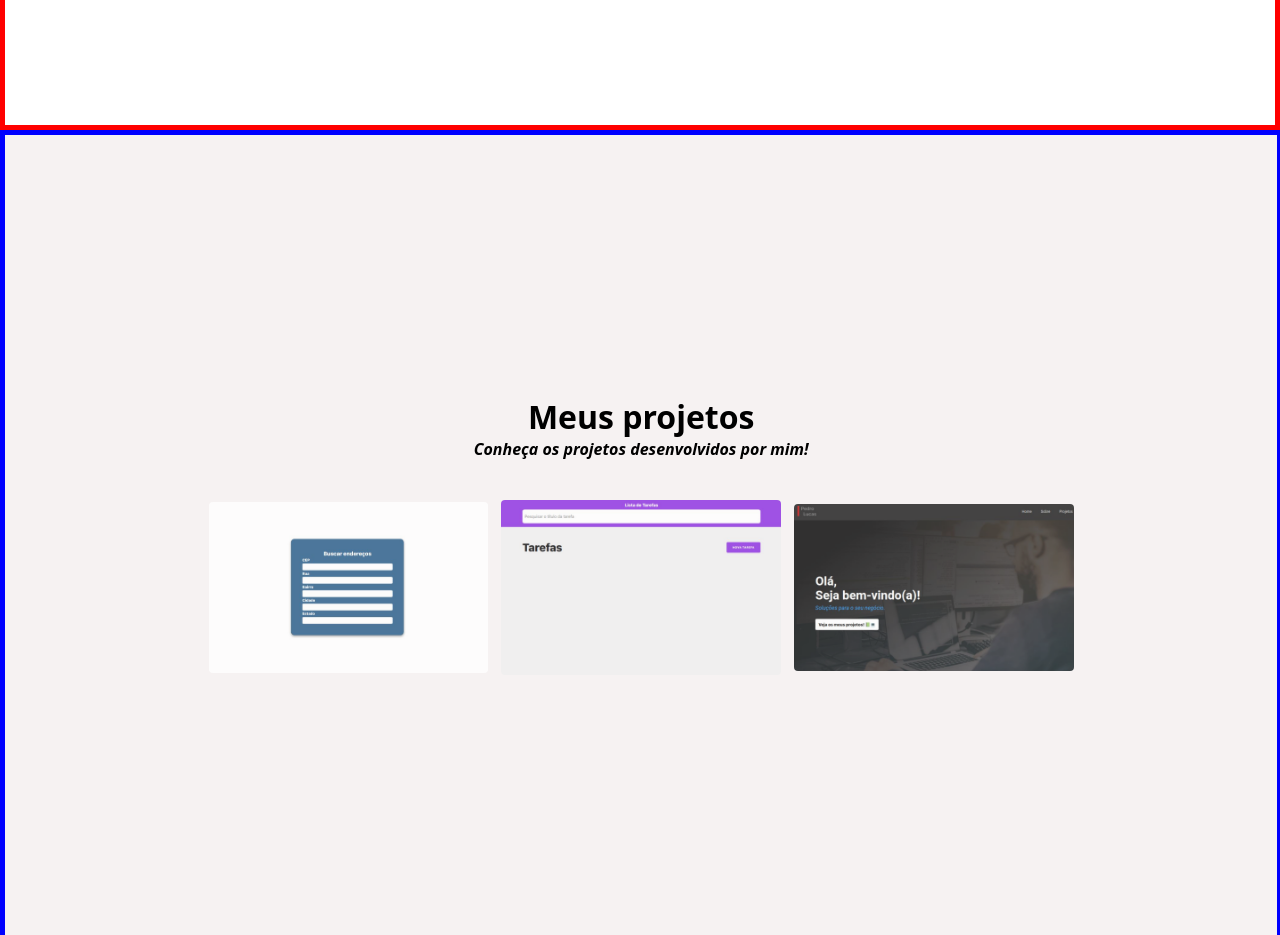
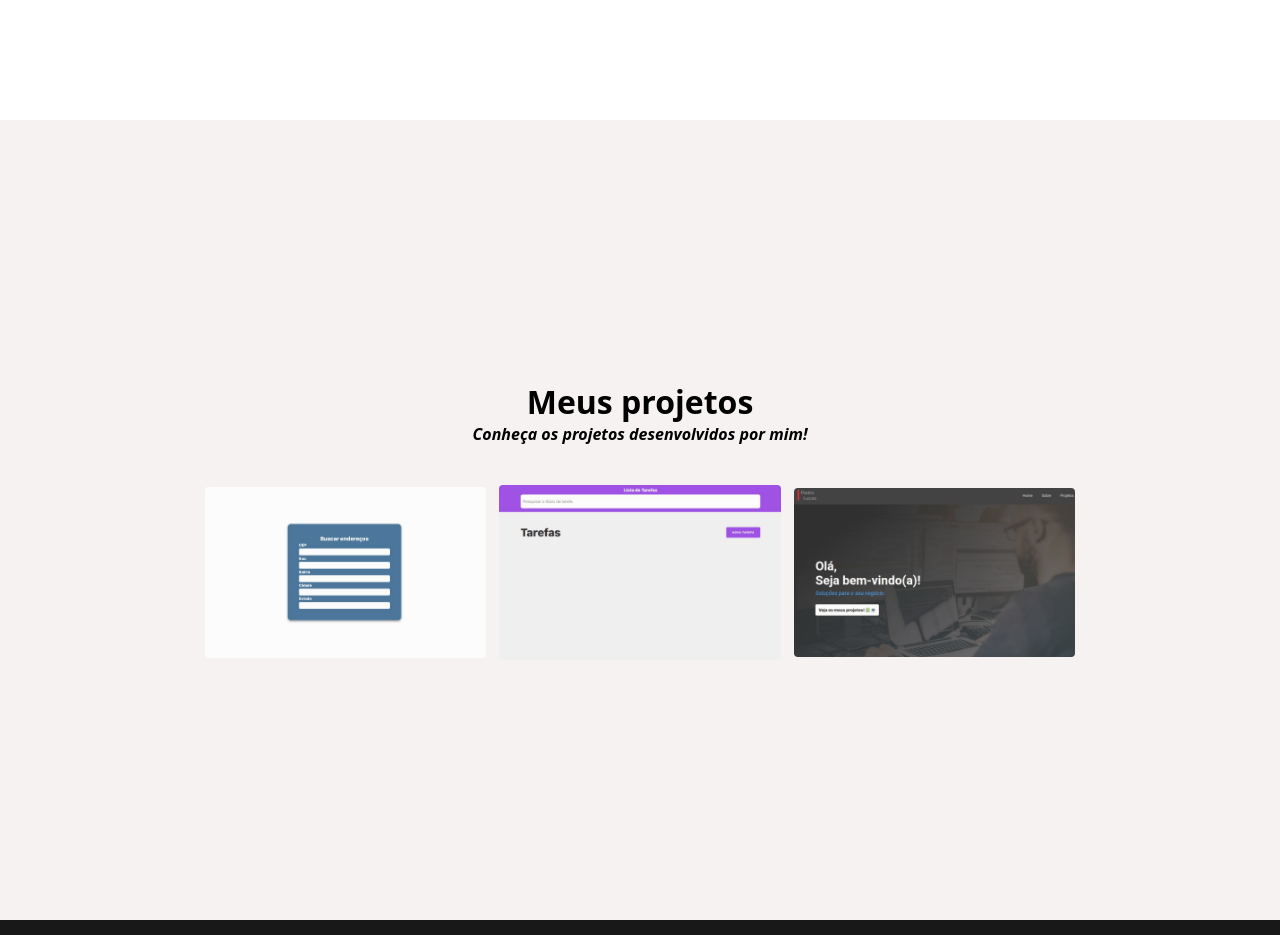
Before and after one commit to devPedro7/portifolio, a plain HTML site: page index.html in a window 1280 px wide. Shown: the part 1560-2495 px from the top of the page. Drawn offline with Linux system fonts and the light colour scheme.

Commit message:
retirando bordas para testes de estilizacao

```diff
--- a/style.css
+++ b/style.css
@@ -98,7 +98,6 @@ html{
     background-color: #FFFFFF;
     align-items: center;
     justify-content: space-between;
-    border: 5px solid red;
 }
 
 .sobre-detail{
@@ -118,14 +117,13 @@ html{
 /*FIM SOBRE*/
 
 .projetos{
-    width: 99.4%;
+    width: 100%;
     height: 100vh;
     display: flex;
     flex-direction: column;
     align-items: center;
     justify-content: center;
     background-color: rgb(246, 242, 242);
-    border: 5px solid blue;
 }
 
 .projetos h2{
```
